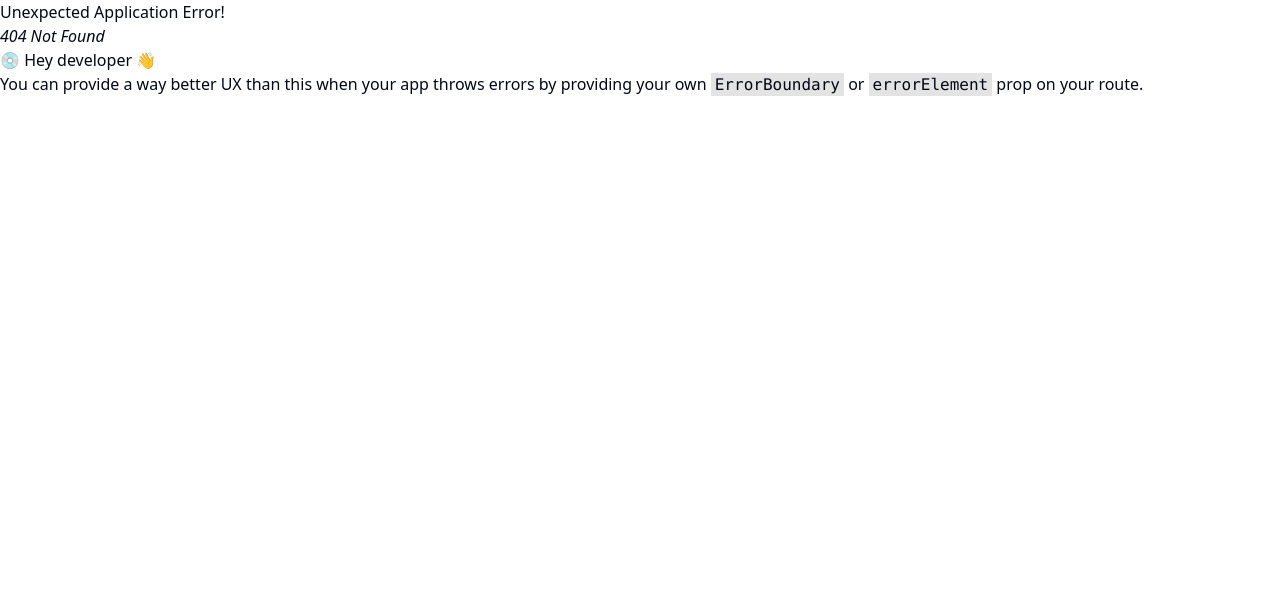
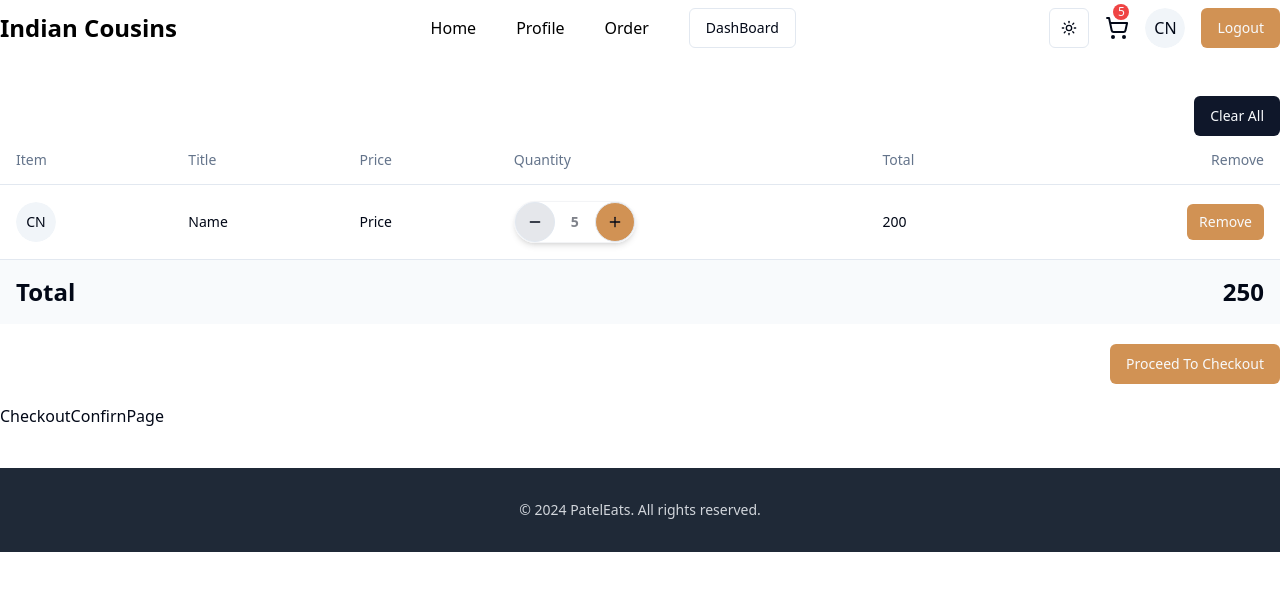
Before and after one commit to daddys-code18/Mern_Food_App, a React (Vite) app in the folder client/: page /cart in a window 1280 px wide. Before the commit this address had no page. Shown: the top 590 px of the page. Built offline with nearby package versions, Linux system fonts and the light colour scheme.

Commit message:
Cart table Section  done

```diff
--- a/client/src/App.tsx
+++ b/client/src/App.tsx
@@ -11,6 +11,7 @@ import HeroSection from "./components/HeroSection";
 import Profile from "./components/Profile";
 import SearchPage from "./components/SearchPage";
 import RestaurantDetail from "./components/RestaurantDetail";
+import Cart from "./components/Cart";
 
 const appRouter = createBrowserRouter([
   {
@@ -29,6 +30,10 @@ const appRouter = createBrowserRouter([
       {
         path: "/restaurant/:id",
         element: <RestaurantDetail />,
+      },
+      {
+        path: "/cart",
+        element: <Cart />,
       },
     ],
   },
--- a/client/src/components/AvailableMenu.tsx
+++ b/client/src/components/AvailableMenu.tsx
@@ -21,7 +21,11 @@ const AvailableMenu = () => {
               <h2 className="text-xl font-semibold text-gray-800 dark:text-white">
                 {menu}
               </h2>
-              <p className="text-sm text-gray-600 mt-2">{"delicious"}</p>
+              <p className="text-sm text-gray-600 mt-2">
+                Lorem ipsum dolor sit amet consectetur adipisicing elit.
+                Provident repellendus illum eum numquam atque et officiis
+                voluptatem, laboriosam sunt error.
+              </p>
               <h3 className="text-lg font-semibold mt-4">
                 Price: <span className="text-[#D19254]">₹{50}</span>
               </h3>
--- /dev/null
+++ b/client/src/components/Cart.tsx
@@ -0,0 +1,101 @@
+import { Minus, Plus } from "lucide-react";
+import { Avatar, AvatarFallback, AvatarImage } from "./ui/avatar";
+import { Button } from "./ui/button";
+import {
+  Table,
+  TableBody,
+  TableCell,
+  TableFooter,
+  TableHead,
+  TableHeader,
+  TableRow,
+} from "./ui/table";
+import { useState } from "react";
+import CheckoutConfirnPage from "./CheckoutConfirnPage";
+
+const Cart = () => {
+  const [open, setOpen] = useState<boolean>(false);
+  return (
+    <>
+      <div className="flex flex-col max-w-7xl mx-auto my-10 ">
+        <div className="flex justify-end">
+          <Button>Clear All</Button>
+        </div>
+        <Table>
+          <TableHeader>
+            <TableRow>
+              <TableHead>Item</TableHead>
+              <TableHead>Title</TableHead>
+              <TableHead>Price</TableHead>
+              <TableHead>Quantity</TableHead>
+              <TableHead>Total</TableHead>
+              <TableHead className="text-right">Remove</TableHead>
+            </TableRow>
+          </TableHeader>
+          <TableBody>
+            <TableRow>
+              <TableCell>
+                <Avatar>
+                  <AvatarImage />
+                  <AvatarFallback>CN</AvatarFallback>
+                </Avatar>
+              </TableCell>
+              <TableCell>Name</TableCell>
+              <TableCell>Price</TableCell>
+              <TableCell>
+                <div className="w-fit flex items-center rounded-full border border-gray-100 dark:border-gray-800 shadow-md">
+                  <Button
+                    size={"icon"}
+                    variant={"outline"}
+                    className="rounded-full bg-gray-200"
+                  >
+                    <Minus />
+                  </Button>
+                  <Button
+                    size={"icon"}
+                    className="font-bold border-none"
+                    disabled
+                    variant={"outline"}
+                  >
+                    5{/* {item.quantity} */}
+                  </Button>
+                  <Button
+                    // onClick={() => incrementQuantity(item._id)}
+                    size={"icon"}
+                    className="rounded-full bg-orange hover:bg-hoverOrange"
+                    variant={"outline"}
+                  >
+                    <Plus />
+                  </Button>
+                </div>
+              </TableCell>
+              <TableCell>{"200"}</TableCell>
+              <TableCell className="text-right">
+                <Button size={"sm"} className="bg-orange hover:bg-hoverOrange">
+                  Remove
+                </Button>
+              </TableCell>
+            </TableRow>
+          </TableBody>
+          <TableFooter>
+            <TableRow className="text-2xl font-bold">
+              <TableCell colSpan={5}>Total</TableCell>
+              <TableCell className="text-right">{250}</TableCell>
+            </TableRow>
+          </TableFooter>
+        </Table>
+        <div className="flex justify-end my-5">
+          <Button
+            onClick={() => setOpen(true)}
+            className="bg-orange hover:bg-hoverOrange"
+          >
+            Proceed To Checkout
+          </Button>
+        </div>
+        <CheckoutConfirnPage open={open} setOpen={setOpen} />
+      </div>
+    </>
+  );
+};
+
+export default Cart;
--- /dev/null
+++ b/client/src/components/CheckoutConfirnPage.tsx
@@ -0,0 +1,5 @@
+const CheckoutConfirnPage = () => {
+  return <div>CheckoutConfirnPage</div>;
+};
+
+export default CheckoutConfirnPage;
--- a/client/src/components/RestaurantDetail.tsx
+++ b/client/src/components/RestaurantDetail.tsx
@@ -3,12 +3,12 @@
 import { Badge } from "./ui/badge";
 import { Timer } from "lucide-react";
 // import { useEffect } from "react";
-import { useParams } from "react-router-dom";
+// import { useParams } from "react-router-dom";
 import heroImage from "@/assets/hero_pizza.png";
 import AvailableMenu from "./AvailableMenu";
 
 const RestaurantDetail = () => {
-  const params = useParams();
+  //   const params = useParams();
   //   const { singleRestaurant, getSingleRestaurant } = useRestaurantStore();
 
   //   useEffect(() => {
--- /dev/null
+++ b/client/src/components/ui/table.tsx
@@ -0,0 +1,117 @@
+import * as React from "react"
+
+import { cn } from "@/lib/utils"
+
+const Table = React.forwardRef<
+  HTMLTableElement,
+  React.HTMLAttributes<HTMLTableElement>
+>(({ className, ...props }, ref) => (
+  <div className="relative w-full overflow-auto">
+    <table
+      ref={ref}
+      className={cn("w-full caption-bottom text-sm", className)}
+      {...props}
+    />
+  </div>
+))
+Table.displayName = "Table"
+
+const TableHeader = React.forwardRef<
+  HTMLTableSectionElement,
+  React.HTMLAttributes<HTMLTableSectionElement>
+>(({ className, ...props }, ref) => (
+  <thead ref={ref} className={cn("[&_tr]:border-b", className)} {...props} />
+))
+TableHeader.displayName = "TableHeader"
+
+const TableBody = React.forwardRef<
+  HTMLTableSectionElement,
+  React.HTMLAttributes<HTMLTableSectionElement>
+>(({ className, ...props }, ref) => (
+  <tbody
+    ref={ref}
+    className={cn("[&_tr:last-child]:border-0", className)}
+    {...props}
+  />
+))
+TableBody.displayName = "TableBody"
+
+const TableFooter = React.forwardRef<
+  HTMLTableSectionElement,
+  React.HTMLAttributes<HTMLTableSectionElement>
+>(({ className, ...props }, ref) => (
+  <tfoot
+    ref={ref}
+    className={cn(
+      "border-t bg-muted/50 font-medium [&>tr]:last:border-b-0",
+      className
+    )}
+    {...props}
+  />
+))
+TableFooter.displayName = "TableFooter"
+
+const TableRow = React.forwardRef<
+  HTMLTableRowElement,
+  React.HTMLAttributes<HTMLTableRowElement>
+>(({ className, ...props }, ref) => (
+  <tr
+    ref={ref}
+    className={cn(
+      "border-b transition-colors hover:bg-muted/50 data-[state=selected]:bg-muted",
+      className
+    )}
+    {...props}
+  />
+))
+TableRow.displayName = "TableRow"
+
+const TableHead = React.forwardRef<
+  HTMLTableCellElement,
+  React.ThHTMLAttributes<HTMLTableCellElement>
+>(({ className, ...props }, ref) => (
+  <th
+    ref={ref}
+    className={cn(
+      "h-12 px-4 text-left align-middle font-medium text-muted-foreground [&:has([role=checkbox])]:pr-0",
+      className
+    )}
+    {...props}
+  />
+))
+TableHead.displayName = "TableHead"
+
+const TableCell = React.forwardRef<
+  HTMLTableCellElement,
+  React.TdHTMLAttributes<HTMLTableCellElement>
+>(({ className, ...props }, ref) => (
+  <td
+    ref={ref}
+    className={cn("p-4 align-middle [&:has([role=checkbox])]:pr-0", className)}
+    {...props}
+  />
+))
+TableCell.displayName = "TableCell"
+
+const TableCaption = React.forwardRef<
+  HTMLTableCaptionElement,
+  React.HTMLAttributes<HTMLTableCaptionElement>
+>(({ className, ...props }, ref) => (
+  <caption
+    ref={ref}
+    className={cn("mt-4 text-sm text-muted-foreground", className)}
+    {...props}
+  />
+))
+TableCaption.displayName = "TableCaption"
+
+export {
+  Table,
+  TableHeader,
+  TableBody,
+  TableFooter,
+  TableHead,
+  TableRow,
+  TableCell,
+  TableCaption,
+}
```
